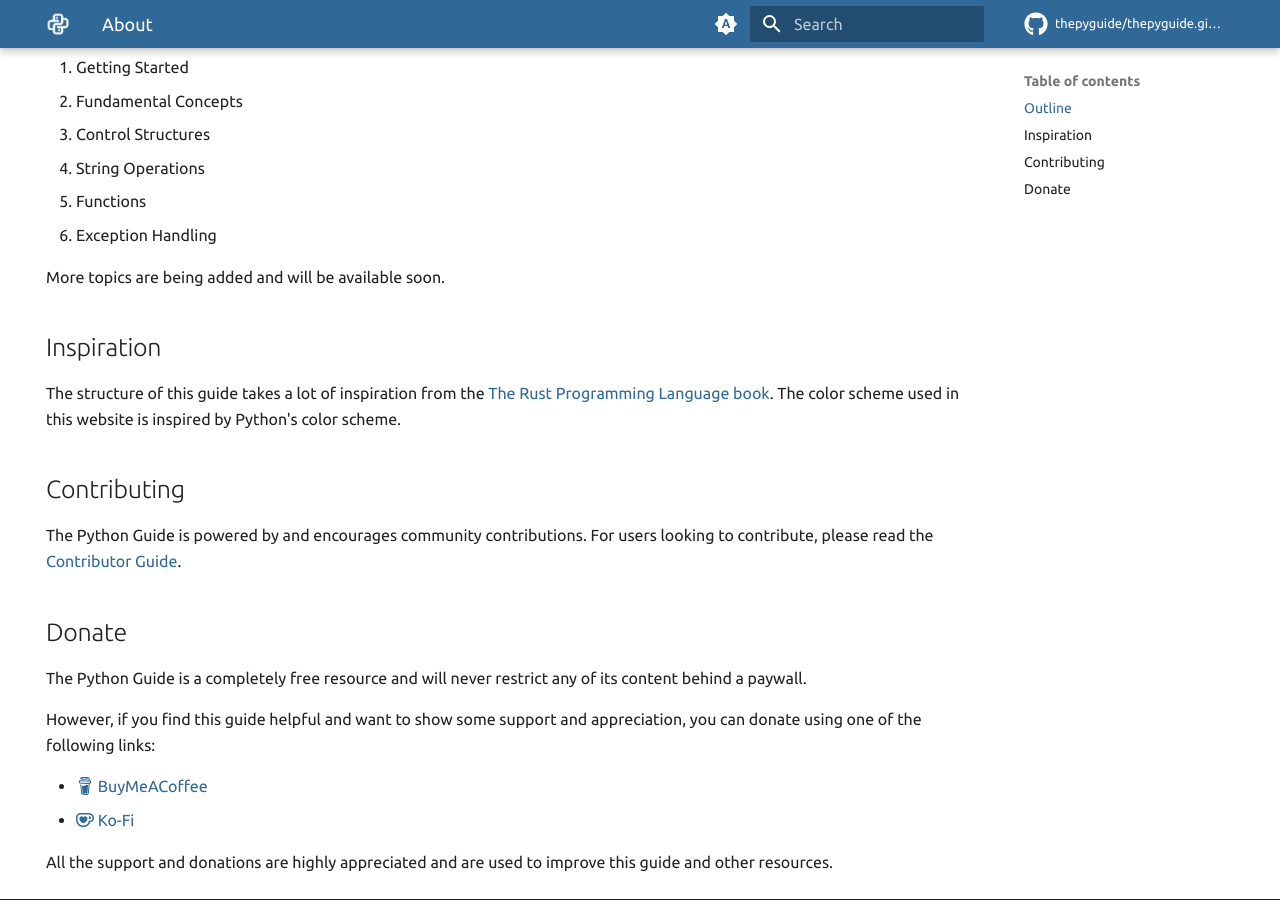
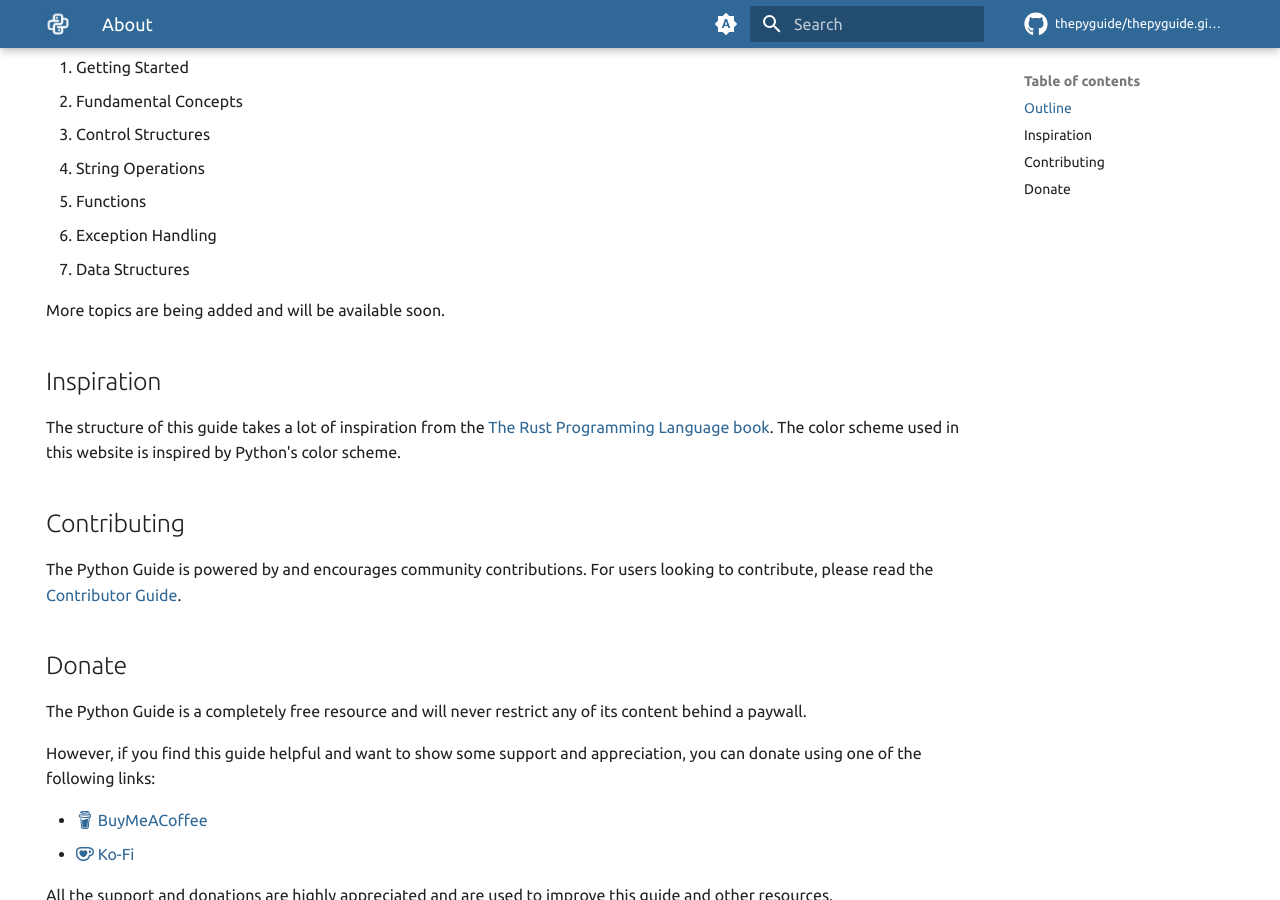
Before and after one commit to thepyguide/thepyguide.github.io, an MkDocs documentation site: the page built from docs/about.md, in a window 1280 px wide and 900 px high, scrolled down 872 px. Built offline with MkDocs 1.6.1 and Material for MkDocs 9.7.7, drawn with Linux system fonts in a browser that asks for light colours; comment, search, counter and statistics services are not loaded.

Commit message:
Update guide outline in about section

```diff
--- a/docs/about.md
+++ b/docs/about.md
@@ -36,6 +36,7 @@ The outline of this guide is:
 4. String Operations
 5. Functions
 6. Exception Handling
+7. Data Structures
 
 More topics are being added and will be available soon.
 
```
